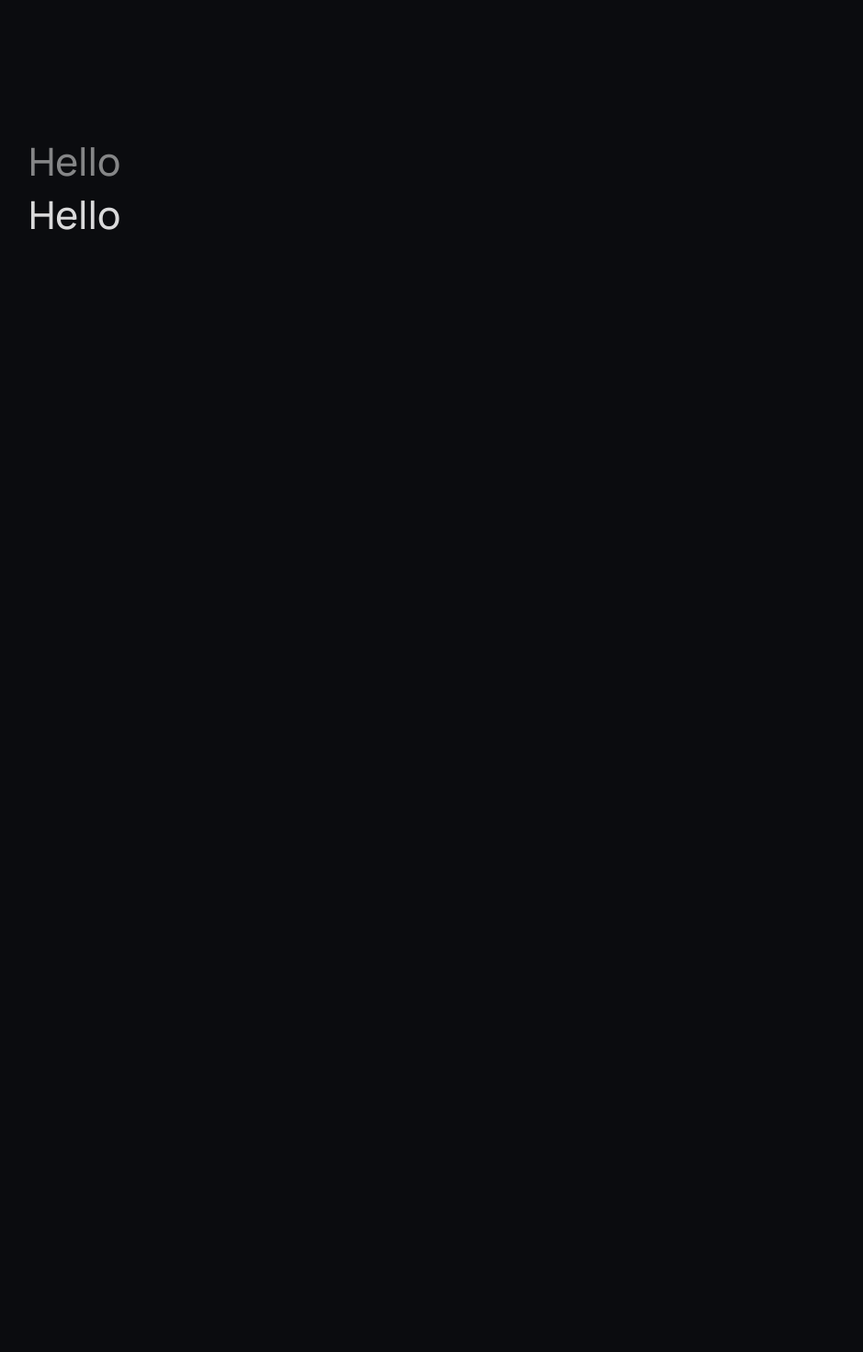
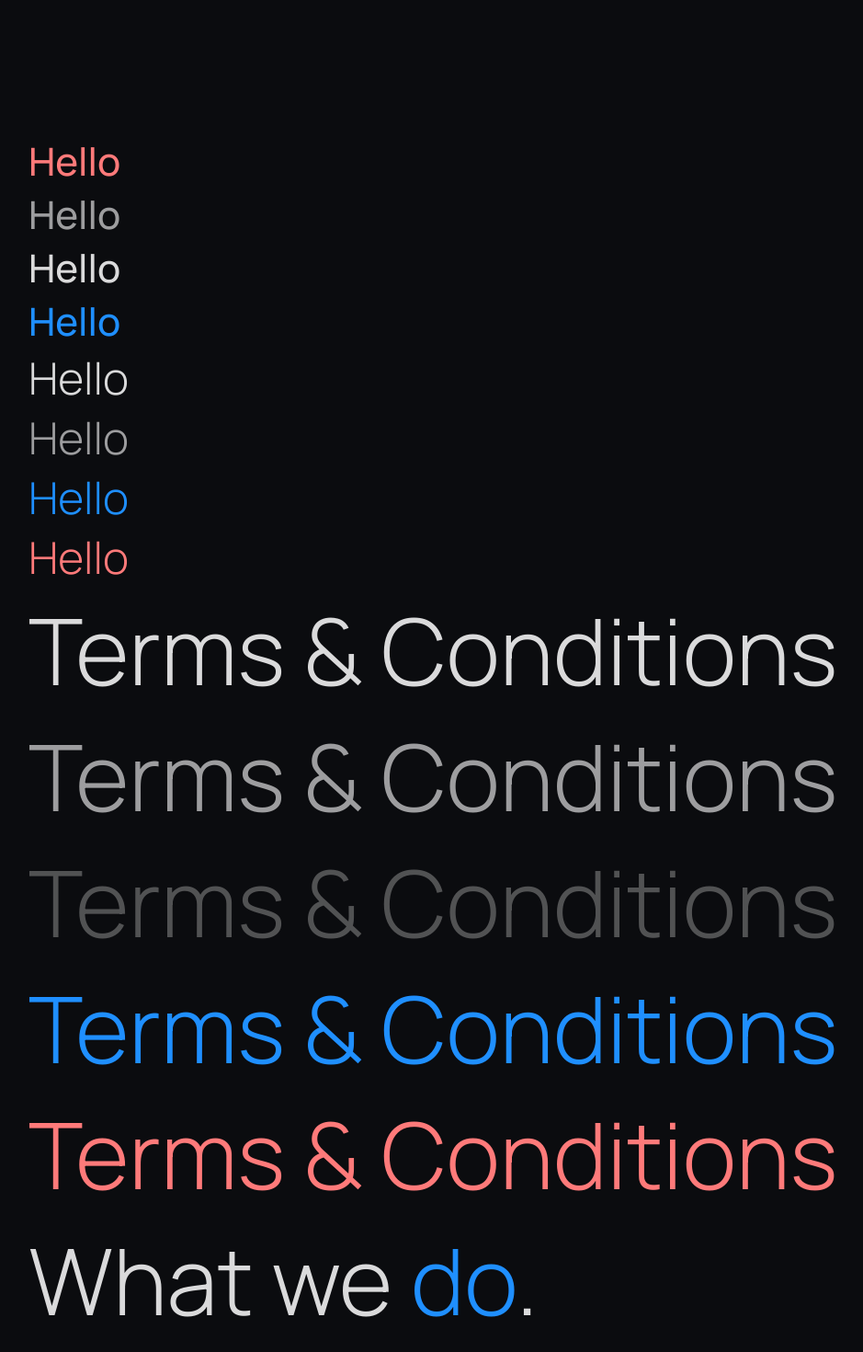
Before and after one commit to pranaydarmapuri/void, a Next.js app: page / in a window 1280 px wide. Shown: the part 1343-2813 px from the top of the page at 92% size, without its empty margins (5-944 px from the left). Before the commit the page ends 1641 px from the top, so only its background shows below. Built offline with nearby package versions, Linux system fonts and the light colour scheme.

Commit message:
text component done!

```diff
--- a/components/hero-section/index.tsx
+++ b/components/hero-section/index.tsx
@@ -8,8 +8,20 @@ const HeroSection = () => {
     <div className={css.hero_container}>
       <IntroSection />
       <HeroIllustration />
+      <Text color="secondary" tag="heading5">Hello</Text>
       <Text color="text-secondary" tag="heading5">Hello</Text>
       <Text color="text-primary" tag="heading5">Hello</Text>
+      <Text color="primary" tag="heading5">Hello</Text>
+      <Text color="text-primary" tag="heading4">Hello</Text>
+      <Text color="text-secondary" tag="heading4">Hello</Text>
+      <Text color="primary" tag="heading4">Hello</Text>
+      <Text color="secondary" tag="heading4">Hello</Text>
+      <Text tag="title">Terms & Conditions</Text>
+      <Text color="text-secondary" tag="title">Terms & Conditions</Text>
+      <Text color="muted" tag="title">Terms & Conditions</Text>
+      <Text color="primary" tag="title">Terms & Conditions</Text>
+      <Text color="secondary" tag="title">Terms & Conditions</Text>
+      <Text tag="title">What we <Text color="primary">do</Text>.</Text>
     </div>
   )
 }
--- a/components/ui-elements/Text/text-stylesheet.module.css
+++ b/components/ui-elements/Text/text-stylesheet.module.css
@@ -41,7 +41,11 @@
 }
 
 .text-secondary {
-  color: rgba(255, 255, 255, 0.5);
+  color: rgba(255, 255, 255, 0.6);
+}
+
+.muted {
+  color:rgba(141, 141, 141, 0.55)
 }
 
 /* color?: 'primary' | 'secondary' | 'text-primary' | 'text-secondary' | 'muted', */
```
